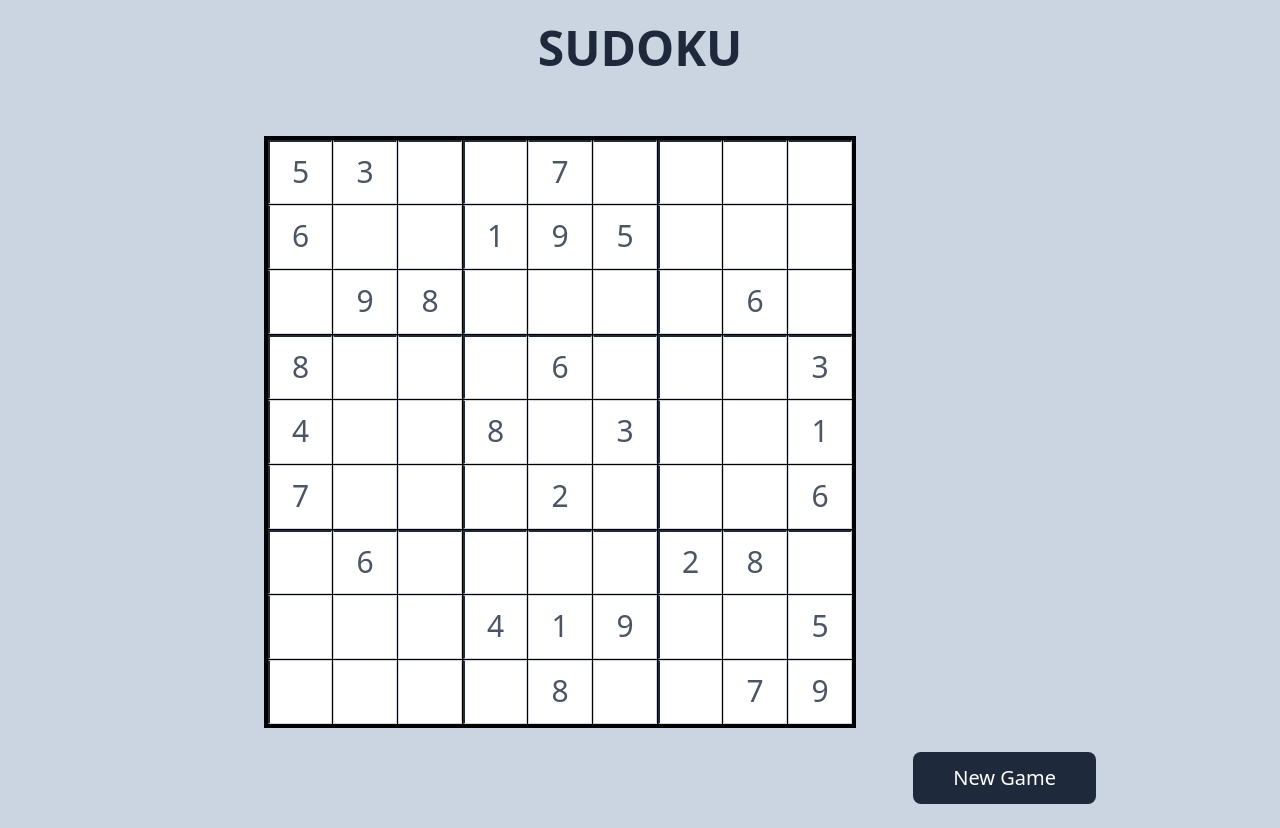
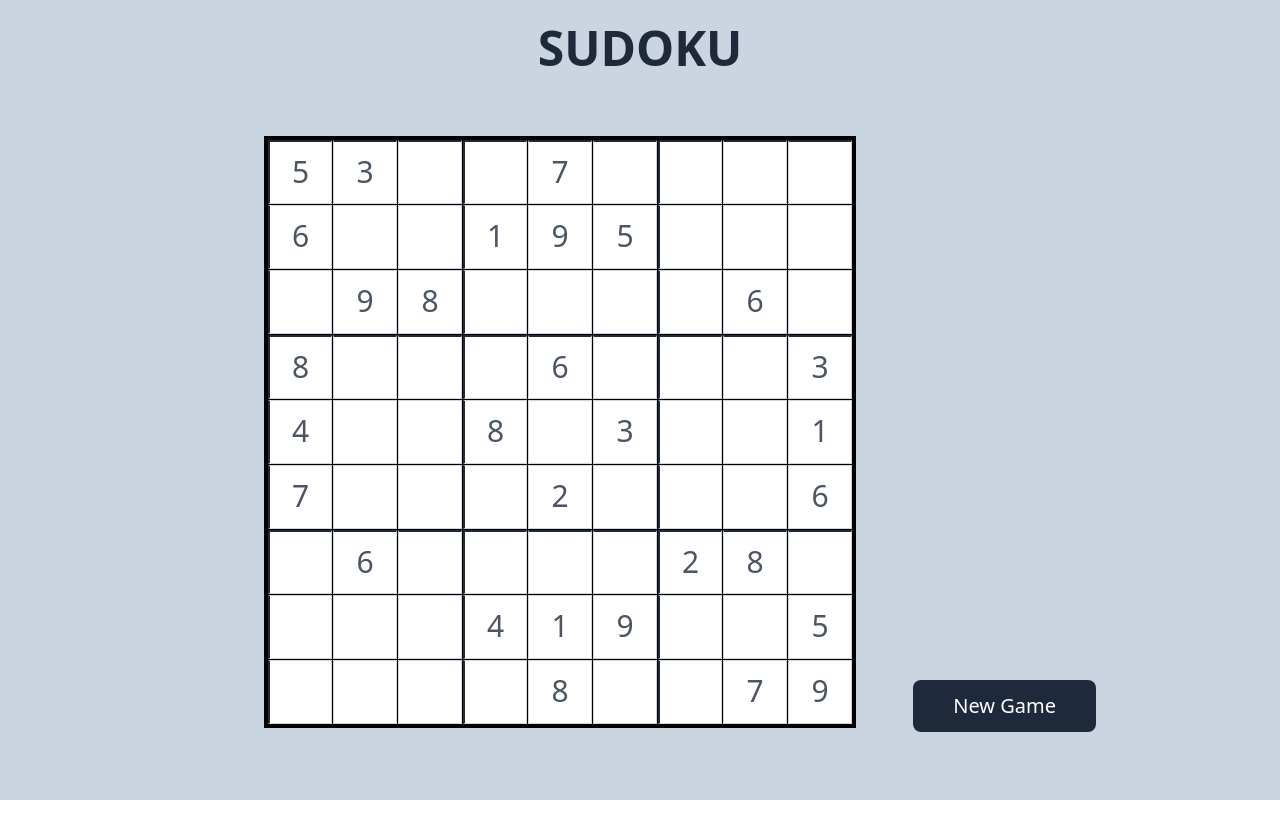
Before and after one commit to mananjain86/sudoku, a React (Vite) app: page / in a window 1280 px wide. After the commit the page ends 800 px from the top, so only its background shows below. Built offline with nearby package versions, Linux system fonts and the light colour scheme.

Commit message:
positioning

```diff
--- a/src/App.jsx
+++ b/src/App.jsx
@@ -56,7 +56,7 @@ function App() {
         }))}
       </div>
 
-      <div className="mt-6 flex justify-end mr-40 -mt-12">
+      <div className="flex justify-end mr-40 -mt-12">
         <button onClick={handleNewGame} className="px-10 py-3 text-xl bg-slate-800 text-white rounded-lg hover:bg-slate-700">New Game</button>
       </div>
     </div>
```
